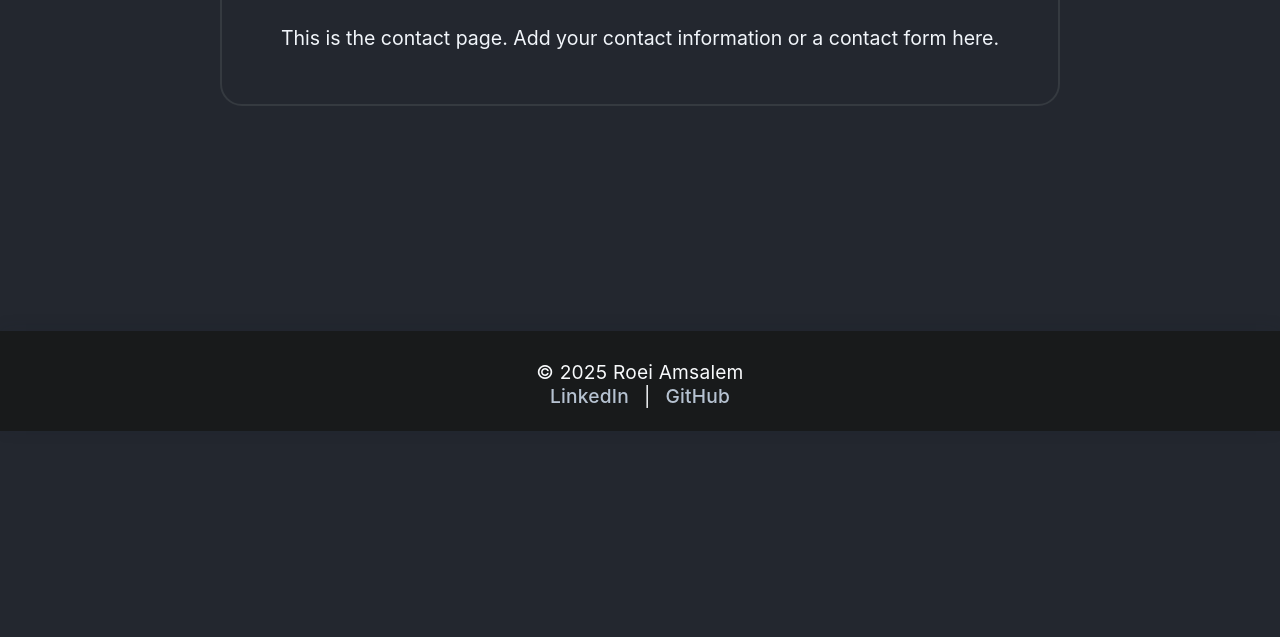
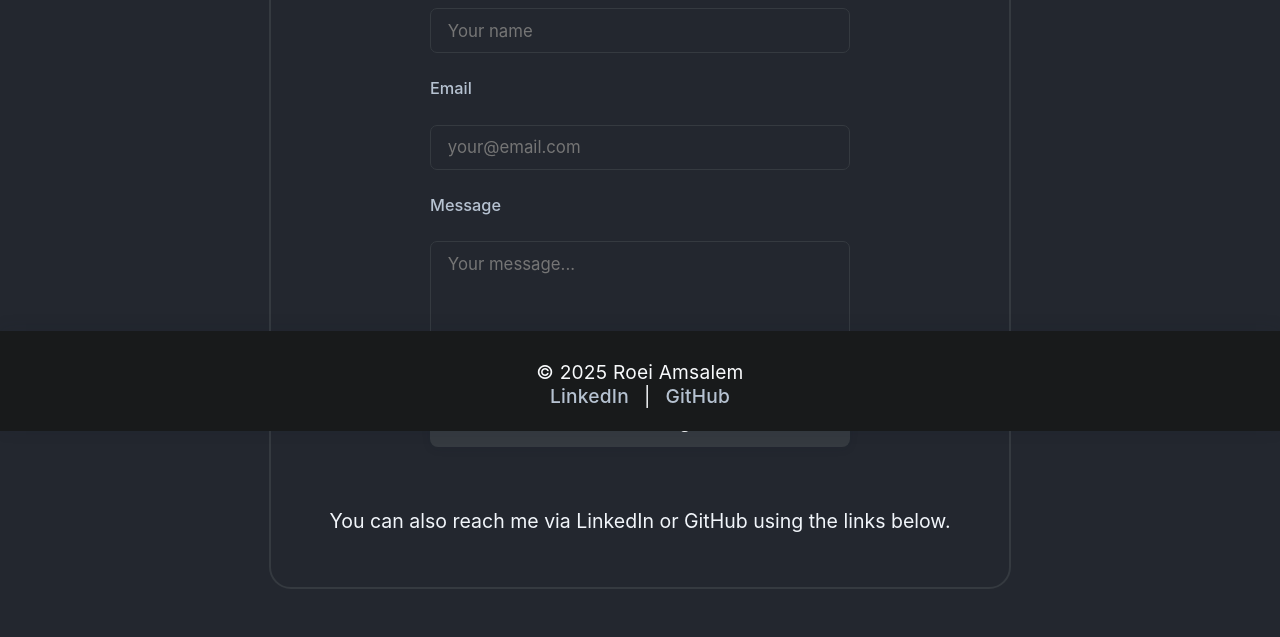
Before and after one commit to roeiam3/roeiam3-website, a plain HTML site: page docs/contact.html in a window 1280 px wide. Shown: the part 369-1006 px from the top of the page. Before the commit the page ends 904 px from the top, so only its background shows below. Drawn offline with Linux system fonts and the light colour scheme.

Commit message:
Added contact me

```diff
--- a/docs/assets/css/general.css
+++ b/docs/assets/css/general.css
@@ -294,3 +294,69 @@ body {
     font-size: 1rem;
   }
 }
+
+/* Contact form styles */
+.contact-form {
+  display: flex;
+  flex-direction: column;
+  align-items: stretch;
+  gap: 1.1em;
+  margin: 0 auto 1.5em auto;
+  max-width: 420px;
+  width: 100%;
+}
+
+.contact-form label {
+  color: #b6c2d1;
+  font-size: 1.02rem;
+  font-weight: 500;
+  margin-bottom: 0.3em;
+  text-align: left;
+}
+
+.contact-form input,
+.contact-form textarea {
+  background: #23272f;
+  color: #f1f5fa;
+  border: 1.5px solid #353a40;
+  border-radius: 7px;
+  font-size: 1.05rem;
+  padding: 0.7em 1em;
+  margin-bottom: 0.2em;
+  font-family: 'Inter', Arial, sans-serif;
+  resize: vertical;
+  transition: border 0.18s;
+}
+
+.contact-form input:focus,
+.contact-form textarea:focus {
+  border: 1.5px solid #6ea3ff;
+  outline: none;
+}
+
+.contact-btn {
+  background: #353a40;
+  color: #f8fafc;
+  border: none;
+  border-radius: 8px;
+  padding: 0.75em 1.7em;
+  font-size: 1.08rem;
+  font-weight: 600;
+  cursor: pointer;
+  margin-top: 0.5em;
+  transition: background 0.18s, color 0.18s, box-shadow 0.18s;
+  box-shadow: 0 2px 8px rgba(24,34,51,0.10);
+}
+
+.contact-btn:hover, .contact-btn:focus {
+  background: #23272f;
+  color: #f8fafc;
+  box-shadow: 0 2px 12px rgba(24,34,51,0.14);
+}
+
+.contact-info {
+  margin-top: 1.7em;
+  color: #b6c2d1;
+  font-size: 1.04rem;
+  text-align: center;
+}
--- a/docs/contact.html
+++ b/docs/contact.html
@@ -22,9 +22,21 @@
   <main>
     <section class="about-box">
       <h3>Contact Me</h3>
-      <p>
-        This is the contact page. Add your contact information or a contact form here.
-      </p>
+      <form class="contact-form" autocomplete="off">
+        <label for="name">Name</label>
+        <input type="text" id="name" name="name" placeholder="Your name" required>
+
+        <label for="email">Email</label>
+        <input type="email" id="email" name="email" placeholder="your@email.com" required>
+
+        <label for="message">Message</label>
+        <textarea id="message" name="message" rows="5" placeholder="Your message..." required></textarea>
+
+        <button type="submit" class="contact-btn">Send Message</button>
+      </form>
+      <div class="contact-info">
+        <p>You can also reach me via LinkedIn or GitHub using the links below.</p>
+      </div>
     </section>
   </main>
   <footer>
```
Also changed, not shown: 2 other files.
